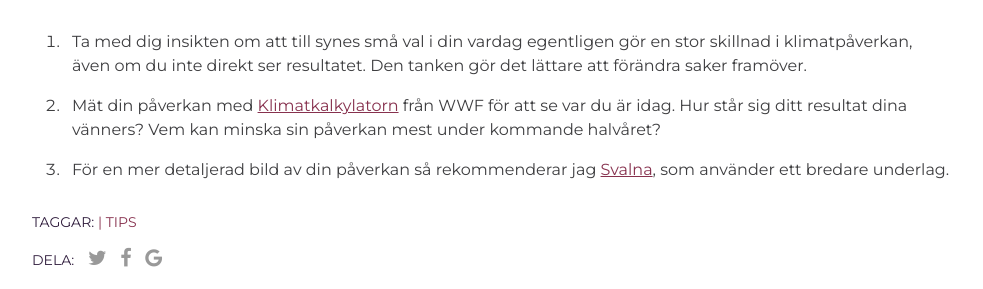
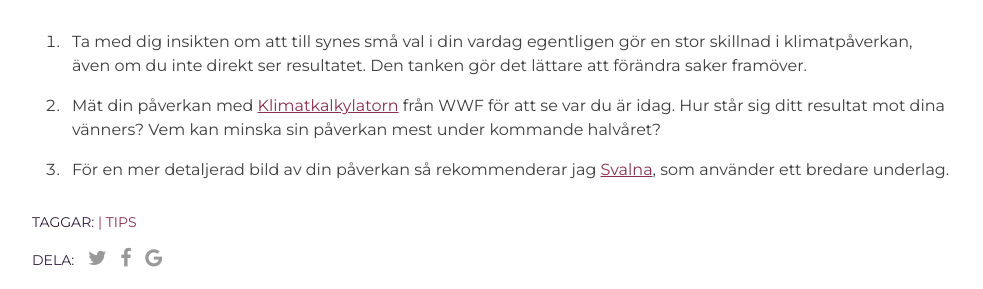
Before and after one commit to Greenheart/tips, a Jekyll site: the page built from _posts/2018-05-25-2-din-klimatpaverkan.md, in a window 1280 px wide. Shown: the part 2262-2551 px from the top of the page, without its empty margins (148-1131 px from the left). Built offline with Jekyll 4.4.1, drawn with Linux system fonts in a browser that asks for light colours.

Commit message:
Fix typo.

```diff
--- a/_posts/2018-05-25-2-din-klimatpaverkan.md
+++ b/_posts/2018-05-25-2-din-klimatpaverkan.md
@@ -29,6 +29,6 @@ Med tanke på detta så är ett bra första steg mot en hållbar livsstil att fa
 
 1. Ta med dig insikten om att till synes små val i din vardag egentligen gör en stor skillnad i klimatpåverkan, även om du inte direkt ser resultatet. Den tanken gör det lättare att förändra saker framöver.
 
-2. Mät din påverkan med [Klimatkalkylatorn](https://klimatkalkylatorn.se/) från WWF för att se var du är idag. Hur står sig ditt resultat dina vänners? Vem kan minska sin påverkan mest under kommande halvåret?
+2. Mät din påverkan med [Klimatkalkylatorn](https://klimatkalkylatorn.se/) från WWF för att se var du är idag. Hur står sig ditt resultat mot dina vänners? Vem kan minska sin påverkan mest under kommande halvåret?
 
 3. För en mer detaljerad bild av din påverkan så rekommenderar jag [Svalna](https://www.svalna.se/), som använder ett bredare underlag.
```
